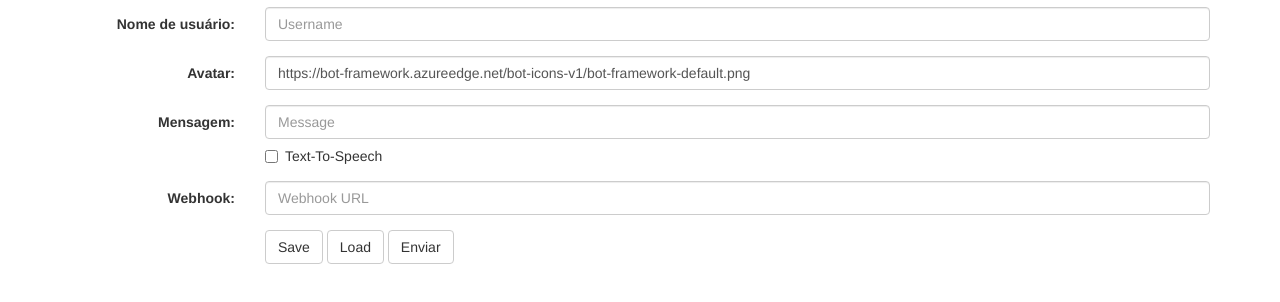
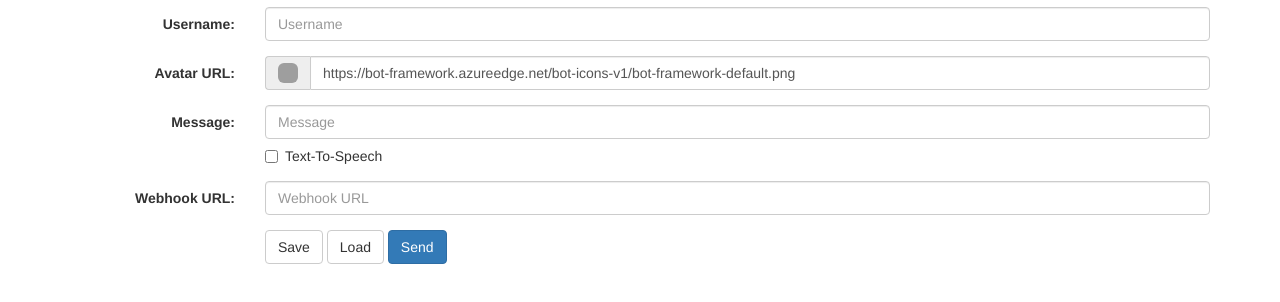
Before and after one commit to jpsl00/EDWHM, a website: page public/index.html in a window 1280 px wide. Shown: the part 56-358 px from the top of the page. Drawn offline with nearby package versions, Linux system fonts and the light colour scheme; grey boxes are pictures that could not be loaded.

Commit message:
Summary goes here
Too sleepy to write what changed

```diff
--- a/public/index.html
+++ b/public/index.html
@@ -28,19 +28,24 @@
 		<h2>Easy Discord Webhook Messenger</h2>
 		<form id="mainform" class="form-horizontal" method="post" action="/webhook">
 			<div class="form-group">
-				<label class="control-label col-sm-2" for="usr">Nome de usuário:</label>
+				<label class="control-label col-sm-2" for="usr">Username:</label>
 				<div class="col-sm-10">
 					<input type="text" class="form-control" id="usr" placeholder="Username" name="usr">
 				</div>
 			</div>
 			<div class="form-group">
-				<label class="control-label col-sm-2" for="avtr">Avatar:</label>
+				<label class="control-label col-sm-2" for="avtr">Avatar URL:</label>
 				<div class="col-sm-10">
-					<input type="text" class="form-control" id="avt" placeholder="Avatar URL" name="avt" value="https://bot-framework.azureedge.net/bot-icons-v1/bot-framework-default.png">
+					<div class="input-group">
+						<span class="input-group-addon">
+							<img id="avtPreview" src="https://bot-framework.azureedge.net/bot-icons-v1/bot-framework-default.png" alt="avatarPreview" class="img-rounded" height="20px" width="20px">
+						</span>
+						<input type="text" class="form-control" id="avt" placeholder="Avatar URL" name="avt" value="https://bot-framework.azureedge.net/bot-icons-v1/bot-framework-default.png">
+					</div>
 				</div>
 			</div>
 			<div class="form-group">
-				<label class="control-label col-sm-2" for="msg">Mensagem:</label>
+				<label class="control-label col-sm-2" for="msg">Message:</label>
 				<div class="col-sm-10">
 					<input type="text" class="form-control" required id="msg" placeholder="Message" name="msg">
 				</div>
@@ -51,16 +56,16 @@
 				</div>
 			</div>
 			<div class="form-group">
-				<label class="control-label col-sm-2" for="hook">Webhook:</label>
+				<label class="control-label col-sm-2" for="hook">Webhook URL:</label>
 				<div class="col-sm-10">
 					<input type="text" class="form-control" required id="hook" placeholder="Webhook URL" name="hook">
 				</div>
 			</div>
 			<div class="form-group">
 				<div class="col-sm-offset-2 col-sm-10">
-					<button type="button" class="btn btn-default" name="save" onclick="prompt("",saveJSON())">Save</button>
+					<button type="button" class="btn btn-default" name="save" onclick="prompt(" ",saveJSON())">Save</button>
 					<button type="button" class="btn btn-default" name="load" onclick="loadJSON()">Load</button>
-					<button type="submit" class="btn btn-default" name="submit">Enviar</button>
+					<button type="submit" class="btn btn-primary" name="submit">Send</button>
 				</div>
 			</div>
 		</form>
@@ -77,7 +82,9 @@
 		$("input[type='checkbox']").on('change', function () {
 			$(this).val(this.checked ? "true" : "false");
 		});
-
+		$("#avt").change(function() {
+			$('#avtPreview').attr('src',$('#avt').val())
+		});
 		$(document).ready(function () {
 			var form = $('#mainform');
 			form.submit(function (ev) {
```
Also changed, not shown: index.js (+7 -6 lines), public/saveLoad.js (+10 -10 lines), package.json (line endings or trailing spaces).
